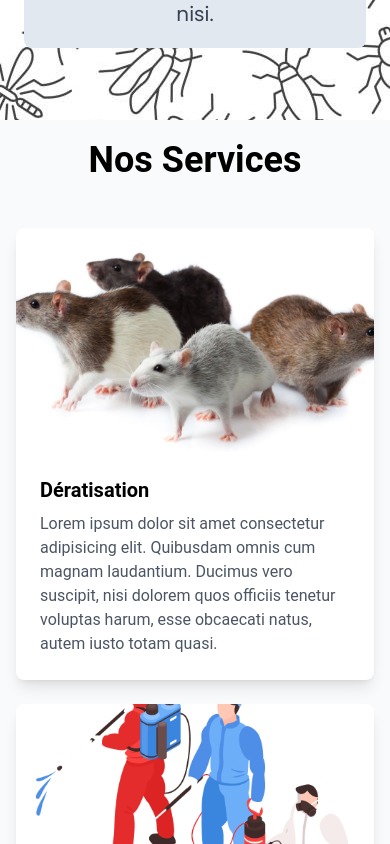
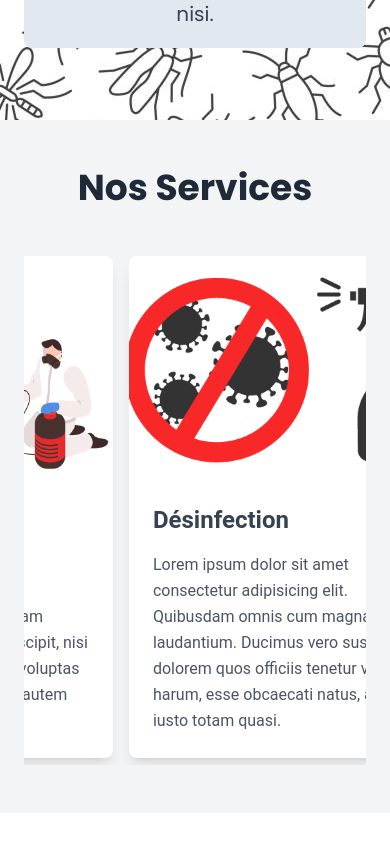
Before and after one commit to Ahmed-bel-haj-boubaker/SGH, a React (Vite) app: page /aboutus in a window 390 px wide. Shown: the part 2020-2864 px from the top of the page. Built offline with nearby package versions, Linux system fonts and the light colour scheme; the HTML template or start-up script is replaced by a standard one.

Commit message:
"Added Team component to Jardinage and ServiceNetoyage pages, updated Hero component, and refactored Team component to use react-slick for slider functionality."

```diff
--- a/src/Pages/Services/Jardinage.jsx
+++ b/src/Pages/Services/Jardinage.jsx
@@ -12,6 +12,7 @@ import Contact from "../../Shared-components/Contact";
 import { Link } from "react-router-dom";
 import SliderAnimated from "../../Shared-components/SliderAnimated";
 import FeaturesSection from "../../Shared-components/FeaturesSection";
+import Team from "../../Shared-components/Team";
 const Jardinage = () => {
   const [openSection, setOpenSection] = useState(null);
 
@@ -229,6 +230,11 @@ const Jardinage = () => {
           </section>
         </div>
       </div>{" "}
+      <div>
+        <hr className="border-t-2 border-gray-300 my-8 w-3/4 mx-auto" />
+        <Team />
+
+      </div>
       <SliderAnimated />
     </div>
   );
--- a/src/Pages/Services/ServiceNetoyage.jsx
+++ b/src/Pages/Services/ServiceNetoyage.jsx
@@ -8,6 +8,7 @@ import image3 from "../../../public/images/administratifs.jpg";
 
 import { Link } from "react-router-dom";
 import SliderAnimated from "../../Shared-components/SliderAnimated";
+import Team from "../../Shared-components/Team";
 
 const ServiceNetoyage = () => {
   const [openSection, setOpenSection] = useState(null);
@@ -346,6 +347,7 @@ const ServiceNetoyage = () => {
           </section>
         </div>
       </div>{" "}
+      <Team />
       <SliderAnimated />
     </div>
   );
--- a/src/Shared-components/Hero.jsx
+++ b/src/Shared-components/Hero.jsx
@@ -1,11 +1,10 @@
 import { useEffect, useState } from "react";
 import { Link } from "react-router-dom";
 import image1 from "../../public/images/dd.jpg";
-import image2 from "../../public/images/cc.png"; // Add more images if needed
 import image3 from "../../public/images/ee.jpg"; // Add more images if needed
 
 const Hero = () => {
-  const images = [image1, image2, image3]; // Array of images
+  const images = [image1, image3]; // Array of images
   const fullText =
     "SGH est une société de nettoyage industriel offrant des services professionnels partout en Tunisie.";
   const [displayedText, setDisplayedText] = useState("");
@@ -28,22 +27,22 @@ const Hero = () => {
   useEffect(() => {
     const imageInterval = setInterval(() => {
       setCurrentImage((prev) => (prev + 1) % images.length);
-    }, 5000); // Change image every 5 seconds
+    }, 5000);
 
     return () => clearInterval(imageInterval);
   }, [images.length]);
 
   return (
     <section
-      className="-mt-16 md:pt-40 max-lg:-mt-[26px] max-lg:py-6     transition-all duration-1000"
-      style={{ backgroundImage: `url('${images[currentImage]}')` }}
+      className="-mt-16 md:pt-40 max-lg:-mt-[26px] max-lg:py-6 transition-all duration-1000 hero-section lg:h-[80vh]  "
+      style={{ backgroundImage: `url('${images[currentImage]}') ` }}
     >
       <div className="container mx-auto lg:flex p-12">
         <div className="text-center lg:text-left lg:w-1/2">
           <h1 className="text-4xl lg:text-5xl xl:text-6xl font-bold font-poppins leading-none text-white">
             Société Générale d'Hygiène
           </h1>
-          <p className="text-xl mt-6 text-white  font-poppins">
+          <p className="text-xl mt-6 text-white font-poppins">
             {displayedText}
           </p>
           <p className="mt-8 md:mt-12">
--- a/src/Shared-components/Team.jsx
+++ b/src/Shared-components/Team.jsx
@@ -1,13 +1,14 @@
 import { Link } from "react-router-dom";
-import image from "../../public/images/testimonial/girl.png";
 import { motion } from "framer-motion";
+import Slider from "react-slick";
 import deratisation from "../../public/images/deratisation-saint-cloud-2.jpg";
 import Désinsectisation from "../../public/images/desinsectisation.png";
 import Jardinage from "../../public/images/jardinage-domicile-clean-2.jpg";
 import Désinfection from "../../public/images/desinfection.png";
 import ServiceNetoyage from "../../public/images/Nettoyage-bureau.jpg";
-import { useState } from "react";
-
+import "slick-carousel/slick/slick.css";
+import "slick-carousel/slick/slick-theme.css";
+import { MdKeyboardArrowRight, MdKeyboardArrowLeft } from "react-icons/md";
 const teamMembers = [
   {
     name: "Dératisation",
@@ -33,7 +34,6 @@ const teamMembers = [
     image: Jardinage,
     to: "/Jardinage",
   },
-
   {
     name: "Service de Netoyage",
     role: " Lorem ipsum dolor sit amet consectetur adipisicing elit. Quibusdam omnis cum magnam laudantium. Ducimus vero suscipit, nisi dolorem quos officiis tenetur voluptas harum, esse obcaecati natus, autem iusto totam quasi.",
@@ -43,20 +43,83 @@ const teamMembers = [
 ];
 
 const Team = () => {
-  const [showAll, setShowAll] = useState(false);
+  const settings = {
+    dots: false,
+    infinite: true,
+    speed: 400,
+    slidesToShow: 3,
+    slidesToScroll: 1,
+    autoplay: true,
+    autoplaySpeed: 3000,
+    nextArrow: <SampleNextArrow />,
+    prevArrow: <SamplePrevArrow />,
+    responsive: [
+      {
+        breakpoint: 1024,
+        settings: {
+          slidesToShow: 2,
+          slidesToScroll: 1,
+          infinite: true,
+          dots: false,
+        },
+      },
+      {
+        breakpoint: 600,
+        settings: {
+          slidesToShow: 1,
+          slidesToScroll: 1,
+          initialSlide: 2,
+          dots: false,
+        },
+      },
+      {
+        breakpoint: 480,
+        settings: {
+          slidesToShow: 1,
+          slidesToScroll: 1,
+          dots: false,
+        },
+      },
+    ],
+  };
+  function SampleNextArrow(props) {
+    const { onClick } = props;
+    return (
+      <div
+        className="absolute -right-16 top-1/2 transform -translate-y-1/2 z-10 max-lg:hidden"
+        onClick={onClick}
+      >
+        <button className="  p-2  shadow-lg hover:bg-blue-500  bg-blue-700 transition">
+          <MdKeyboardArrowRight size={50} className="text-white " />
+        </button>
+      </div>
+    );
+  }
 
-  const displayedMembers = showAll ? teamMembers : teamMembers.slice(0, 3);
+  function SamplePrevArrow(props) {
+    const { onClick } = props;
     return (
-    <div className="bg-gray-50 mb-6 pb-1 ">
-      <section className="container mx-auto px-4 mb-16 flex flex-col items-center">
-        <h2 className="text-4xl font-bold text-center mb-12 mt-5">
+      <div
+        className="absolute -left-16 top-1/2 transform -translate-y-1/2 z-10 max-lg:hidden"
+        onClick={onClick}
+      >
+        <button className=" p-2  shadow-lg hover:bg-blue-500  bg-blue-700 transition">
+          <MdKeyboardArrowLeft size={50} className="text-white" />
+        </button>
+      </div>
+    );
+  }
+  return (
+    <div className="bg-gray-100 py-12">
+      <section className="container mx-auto px-6 lg:px-8 flex flex-col items-center">
+        <h2 className="text-4xl font-bold text-center mb-12 font-poppins text-gray-800">
           Nos Services
         </h2>
-        <div className="grid grid-cols-1 sm:grid-cols-2 md:grid-cols-3 gap-6 sm:gap-10 w-full">
-          {displayedMembers.map((member, index) => (
+        <Slider {...settings} className="w-full">
+          {teamMembers.map((member, index) => (
+            <div key={index} className="space-x-9">
               <motion.div
-              key={index}
-              className="bg-white rounded-lg shadow-lg overflow-hidden transform hover:scale-105 transition duration-300"
+                className="bg-white rounded-lg shadow-lg overflow-hidden transform hover:scale-105 transition duration-300 mx-2 "
                 initial={{ opacity: 0, scale: 0.8 }}
                 animate={{ opacity: 1, scale: 1 }}
                 transition={{ duration: 0.5, delay: 0.2 * index }}
@@ -64,25 +127,18 @@ const Team = () => {
                 <img
                   src={member.image}
                   alt={member.name}
-                className="w-full h-56 sm:h-64 object-cover transition-transform ease-in-out hover:scale-90"
+                  className="w-full h-56 sm:h-64 object-cover transition-transform duration-500 hover:scale-105"
                 />
                 <div className="p-6">
-                <h2 className="text-xl sm:text-2xl font-semibold mb-2">
+                  <h3 className="text-2xl font-semibold mb-4 text-gray-700">
                     <Link to={member.to}>{member.name}</Link>
-                </h2>
-                <p className="text-gray-600">{member.role}</p>
+                  </h3>
+                  <p className="text-gray-600 leading-relaxed">{member.role}</p>
                 </div>
               </motion.div>
+            </div>
           ))}
-        </div>
-        {teamMembers.length > 3 && (
-          <button
-            className="mt-8 px-6 py-3 bg-blue-600 text-white rounded-lg shadow-md hover:bg-blue-700 transition duration-300"
-            onClick={() => setShowAll(!showAll)}
-          >
-            {showAll ? "Voir moins" : "Voir plus"}
-          </button>
-        )}
+        </Slider>
       </section>
     </div>
   );
--- a/src/index.css
+++ b/src/index.css
@@ -50,7 +50,12 @@
     width: 100%;
   }
 }
+.hero-section {
+  background-size: 100%;
 
+  background-position: initial;
+  transition: background-image 1s ease-in-out;
+}
 .animate-fade-in {
   animation: fadeIn 1s ease-out;
 }
```
Lines whose indentation alone changed are shown as unchanged.
